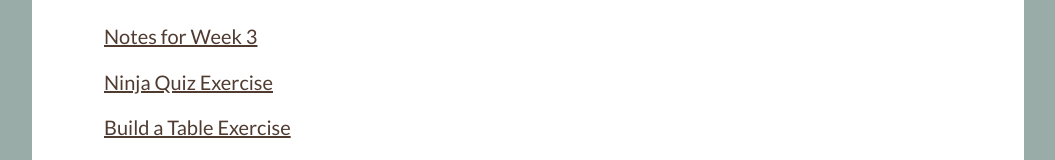
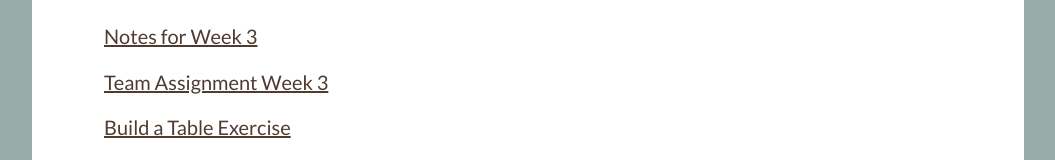
Before and after one commit to aleshana/WDD-330-Portfolio, a plain HTML site: page week03/index.html in a window 1280 px wide. Shown: the part 582-742 px from the top of the page, without its empty margins (112-1167 px from the left). Drawn offline with Linux system fonts and the light colour scheme; a web font is replaced by a local one.

Commit message:
fixed index3 again

```diff
--- a/week03/index.html
+++ b/week03/index.html
@@ -32,7 +32,7 @@
     <h4>Posted Online Work</h4>
     <ol>
         <li><a href = "notes_week03.pdf">Notes for Week 3</a></li>
-        <li><a href = "group/group03.html">Ninja Quiz Exercise</a></li>
+        <li><a href = "group/index.html">Team Assignment Week 3</a></li>
         <li><a href = "sandbox/index.html">Build a Table Exercise</a></li>
         <li><a href = "quiz/index.html">Ninja Quiz Exercise</a></li>
         <li><a href = "events/events.html">Events Exercise</a></li>
```
Also changed, not shown: 2 other files.
